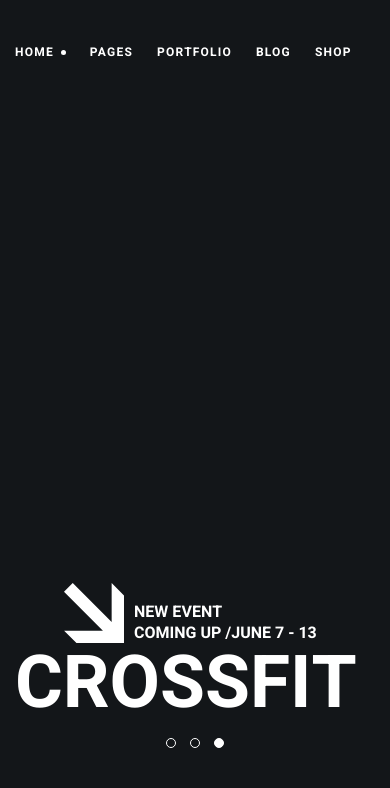
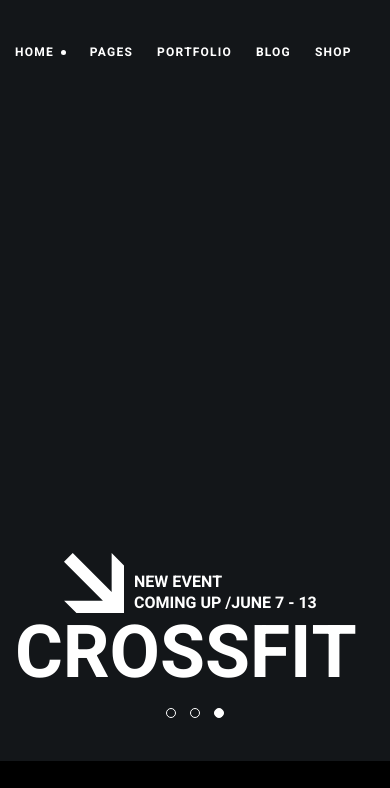
Before and after one commit to Lundennn/Crossfit, a plain HTML site: page index.html in a window 390 px wide. Shown: the part 53-841 px from the top of the page. Drawn offline with Linux system fonts and the light colour scheme.

Commit message:
lesson 4.7

```diff
--- a/style.css
+++ b/style.css
@@ -640,7 +640,7 @@ h1, h2, h3, h4, h5, h6 {
   }
 
   .banner {
-    min-height: calc(100vh - var(--header-height) - 60px);
+    min-height: calc(100vh - var(--header-height) - 90px);
   }
 }
 
```
